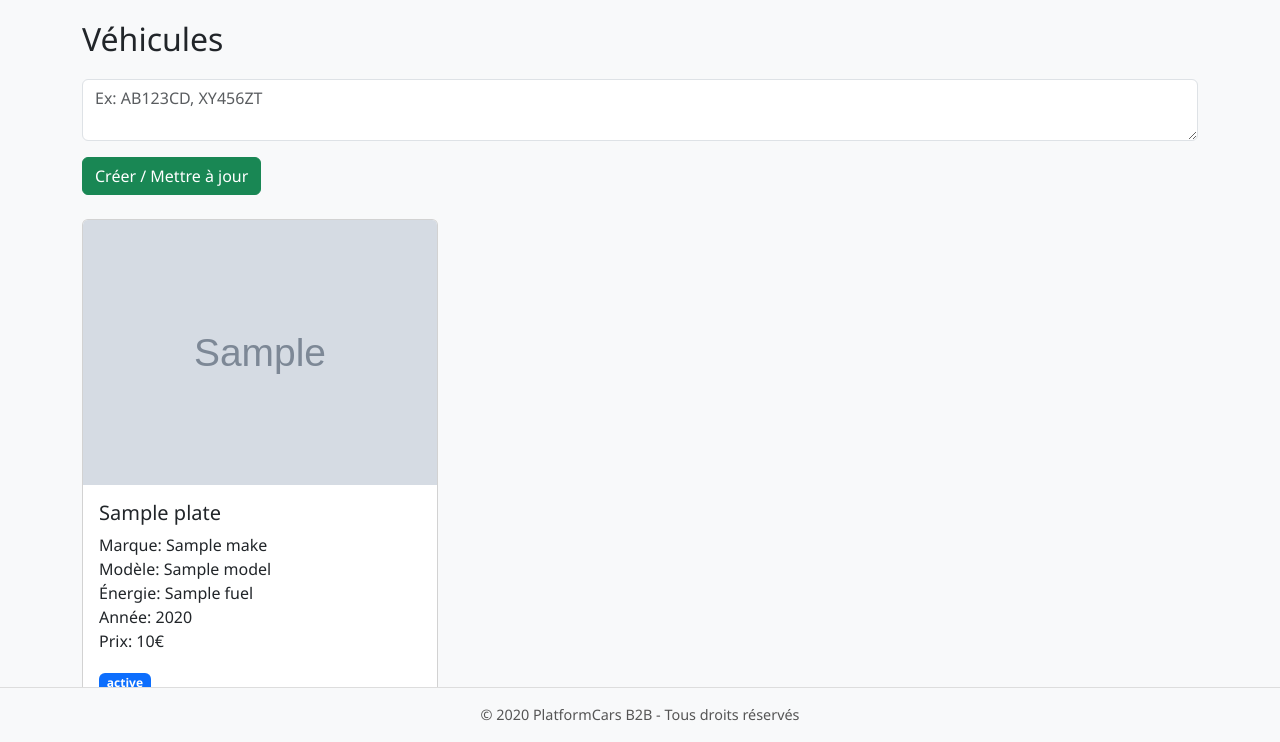
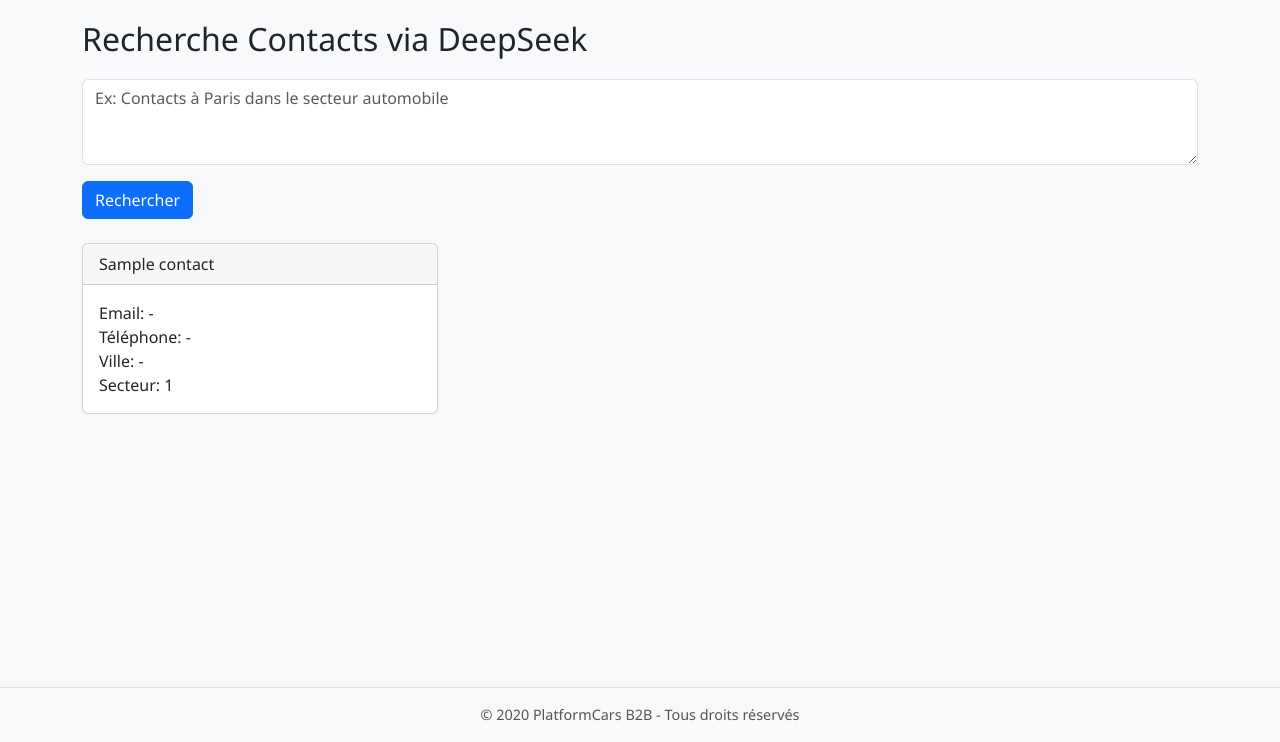
Before and after one commit to Jeffribouchon/pcb-carmanagerpro-docker, a Flask app: template templates/ai_contacts.html in a window 1280 px wide. Shown: the part 58-800 px from the top of the page. Run offline with Flask 3, Linux system fonts and the light colour scheme; the template is opened without the code that fills it: most values are stand-ins (such as "Sample title", 1, 10 or a date in 2020); grey boxes marked "Sample" are stand-in pictures; parts of the project's set-up code (start-up, migrations or seed data) failed here and were passed over.

Commit message:
Update ai_contacts.html

```diff
--- a/templates/ai_contacts.html
+++ b/templates/ai_contacts.html
@@ -1,37 +1,29 @@
 {% extends "layout.html" %}
 {% block content %}
-<h2>Véhicules</h2>
+<h2>Recherche Contacts via DeepSeek</h2>
 
 <form method="post" class="mb-4">
     <div class="mb-3">
-        <textarea class="form-control" name="plates" placeholder="Ex: AB123CD, XY456ZT"></textarea>
+        <textarea class="form-control" name="query" rows="3" placeholder="Ex: Contacts à Paris dans le secteur automobile"></textarea>
     </div>
-    <button type="submit" class="btn btn-success">Créer / Mettre à jour</button>
+    <button type="submit" class="btn btn-primary">Rechercher</button>
 </form>
 
-{% if vehicle_data %}
+{% if results %}
 <div class="row row-cols-1 row-cols-md-2 row-cols-lg-3 g-4">
-    {% for vehicle in vehicle_data %}
+    {% for contact in results %}
     <div class="col">
         <div class="card h-100">
-            {% if vehicle.image %}
-            <img src="{{ vehicle.image }}" class="card-img-top" alt="{{ vehicle.plate }}">
-            {% endif %}
+            <div class="card-header">
+                {{ contact.get('name') }}
+            </div>
             <div class="card-body">
-                <h5 class="card-title">{{ vehicle.plate }}</h5>
                 <p class="card-text">
-                    Marque: {{ vehicle.make or '-' }}<br>
-                    Modèle: {{ vehicle.model or '-' }}<br>
-                    Énergie: {{ vehicle.fuel or '-' }}<br>
-                    Année: {{ vehicle.year or '-' }}<br>
-                    Prix: {{ vehicle.price or '-' }}€
+                    Email: {{ contact.get('email') or '-' }}<br>
+                    Téléphone: {{ contact.get('phone') or '-' }}<br>
+                    Ville: {{ contact.get('city') or '-' }}<br>
+                    Secteur: {{ contact.get('industry_id') or '-' }}
                 </p>
-                {% if vehicle.odoo_status %}
-                <span class="badge bg-primary">{{ vehicle.odoo_status }}</span>
-                {% endif %}
-                {% if vehicle.error %}
-                <span class="text-danger">{{ vehicle.error }}</span>
-                {% endif %}
             </div>
         </div>
     </div>
```
